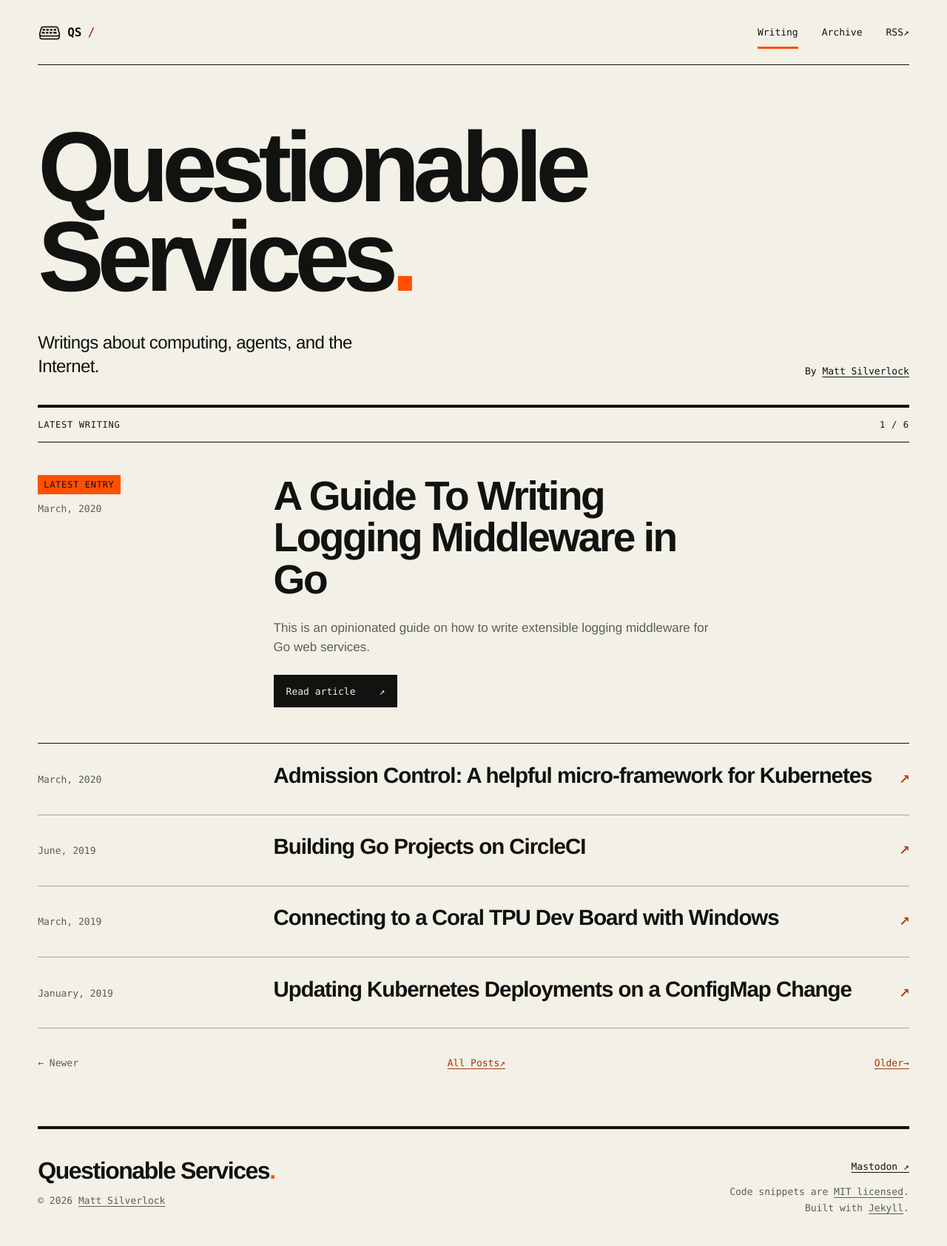
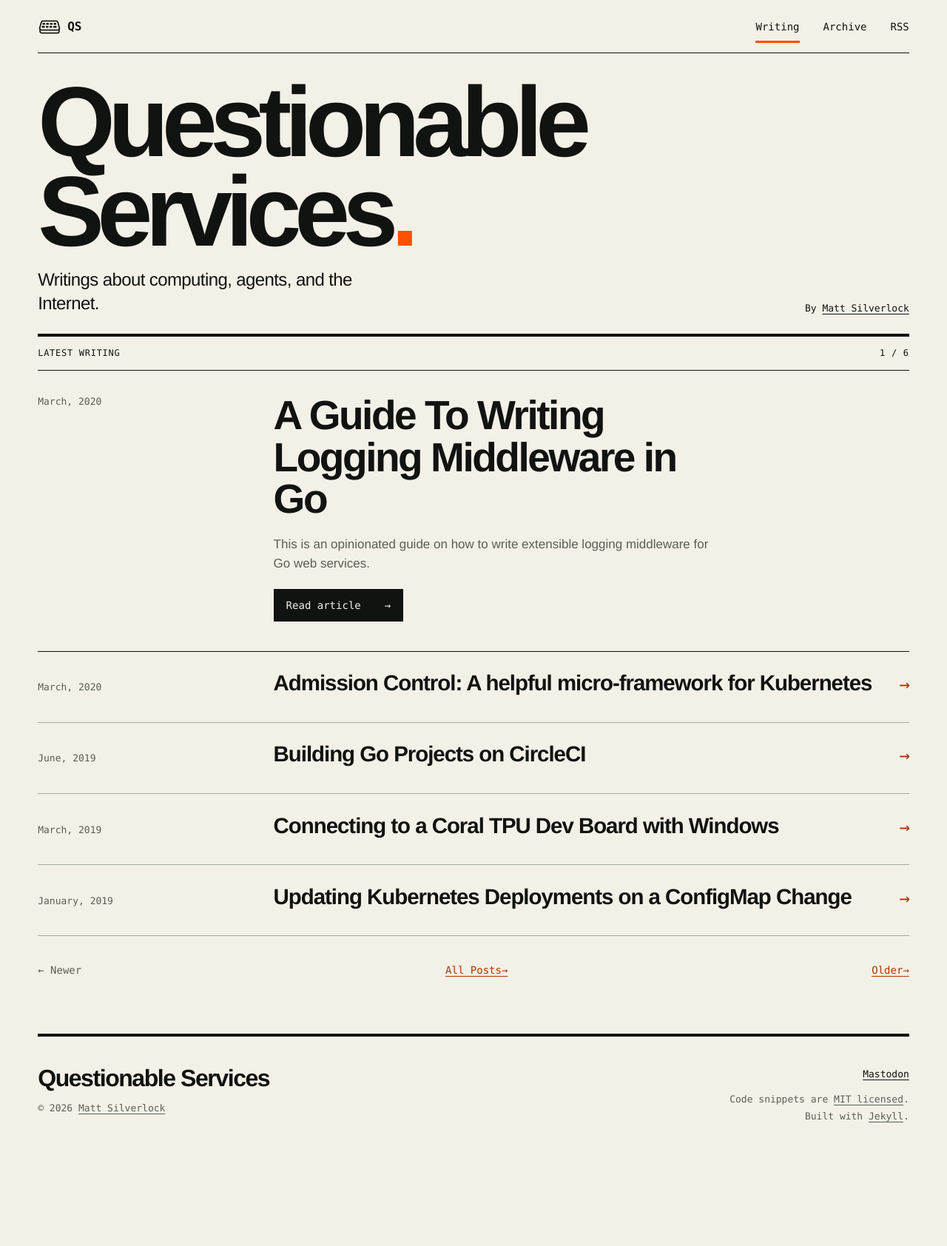
Before and after one commit to elithrar/elithrar.github.io, a Jekyll site: the page built from index.html, in a window 1280 px wide. Shown: the whole page at 74% size. Built offline with Jekyll 4.4.1, drawn with Linux system fonts in a browser that asks for light colours; the list of posts is cut into pages by our own code; after the commit the page ends 1560 px from its top, so only the background shows below that.

Commit message:
Address design review: tighten composition, clarify hierarchy, and simplify signal language

```diff
--- a/_includes/footer.html
+++ b/_includes/footer.html
@@ -1,6 +1,6 @@
 <footer class="site-footer">
-  <div><a class="footer-name" href="/">Questionable Services<span class="signal" aria-hidden="true">.</span></a><p>&copy; {{ site.time | date: "%Y" }} <a href="mailto:{{ site.author.email }}">{{ site.author.name }}</a></p></div>
-  <div class="footer-details"><a rel="me" href="https://mastodon.social/@elithrar">Mastodon ↗</a><p>Code snippets are <a href="https://choosealicense.com/licenses/mit/">MIT licensed</a>.<br />Built with <a href="https://jekyllrb.com/">Jekyll</a>.</p></div>
+  <div><a class="footer-name" href="/">Questionable Services</a><p>&copy; {{ site.time | date: "%Y" }} <a href="mailto:{{ site.author.email }}">{{ site.author.name }}</a></p></div>
+  <div class="footer-details"><a rel="me" href="https://mastodon.social/@elithrar">Mastodon</a><p>Code snippets are <a href="https://choosealicense.com/licenses/mit/">MIT licensed</a>.<br />Built with <a href="https://jekyllrb.com/">Jekyll</a>.</p></div>
 </footer>
 <script src="/public/js/anchor.min.js"></script>
 <script>
--- a/_layouts/default.html
+++ b/_layouts/default.html
@@ -1,19 +1,19 @@
 <!DOCTYPE html>
 <html lang="en-US">
   {% include head.html %}
-  <body{% if page.url == "/" or paginator %} class="home"{% endif %}>
+  <body{% if paginator.page == 1 %} class="home"{% endif %}>
     <a class="skip-link" href="#main">Skip to content</a>
     <div class="site-shell">
       <header class="site-header">
         <div class="utility-bar">
-          <a class="wordmark" href="/" aria-label="Questionable Services home"><img src="/public/favicon.svg" width="32" height="32" alt="" />QS<span aria-hidden="true"> / </span></a>
+          <a class="wordmark" href="/" aria-label="Questionable Services home"><img src="/public/favicon.svg" width="32" height="32" alt="" />QS</a>
           <nav aria-label="Main navigation">
             <a href="/"{% if page.url == "/" or paginator %} aria-current="page"{% endif %}>Writing</a>
             <a href="/archive/"{% if page.url == "/archive/" %} aria-current="page"{% endif %}>Archive</a>
-            <a href="/atom.xml">RSS <span aria-hidden="true">↗</span></a>
+            <a href="/atom.xml">RSS</a>
           </nav>
         </div>
-        {% if page.url == "/" or paginator %}
+        {% if paginator.page == 1 %}
         <div class="masthead">
           <h1>Questionable<br />Services<span class="signal" aria-hidden="true">.</span></h1>
           <div class="masthead-caption">
--- a/_layouts/post.html
+++ b/_layouts/post.html
@@ -9,10 +9,10 @@ layout: default
   <div class="post-content">{{ content }}</div>
 </article>
 <section class="related" aria-labelledby="related-title">
-  <div class="section-bar"><h2 id="related-title">Recent Posts</h2><a href="/archive/">All Posts <span aria-hidden="true">↗</span></a></div>
+  <div class="section-bar"><h2 id="related-title">Recent Posts</h2><a href="/archive/">All Posts <span aria-hidden="true">→</span></a></div>
   <ul class="related-posts">
     {% for post in site.related_posts limit:4 %}
-    <li><a href="{{ post.url }}">{{ post.title }}<span aria-hidden="true">↗</span></a></li>
+    <li><a href="{{ post.url }}">{{ post.title }}<span aria-hidden="true">→</span></a></li>
     {% endfor %}
   </ul>
 </section>
--- a/archive.html
+++ b/archive.html
@@ -4,12 +4,12 @@ title: Archive
 permalink: /archive/
 ---
 <section class="archive" aria-labelledby="archive-title">
-  <div class="archive-header"><h1 id="archive-title">All Posts<span class="signal" aria-hidden="true">.</span></h1><span class="annotation">{{ site.posts | size }} Entries</span></div>
+  <div class="archive-header"><h1 id="archive-title">All Posts</h1><span class="annotation">{{ site.posts | size }} Entries</span></div>
   <ul class="archive-list">
     {% for post in site.posts %}
     <li class="writing-row">
       <time datetime="{{ post.date | date_to_xmlschema }}">{{ post.date | date: "%B, %Y" }}</time>
-      <h2><a href="{{ post.url }}">{{ post.title }}<span class="row-arrow" aria-hidden="true">↗</span></a></h2>
+      <h2><a href="{{ post.url }}">{{ post.title }}<span class="row-arrow" aria-hidden="true">→</span></a></h2>
     </li>
     {% endfor %}
   </ul>
--- a/index.html
+++ b/index.html
@@ -2,25 +2,31 @@
 layout: default
 ---
 
+{% assign article_heading = "h2" %}
+{% if paginator.page == 1 %}{% assign article_heading = "h3" %}{% endif %}
 <section class="writing" aria-labelledby="writing-title">
   <div class="section-bar">
-    <h2 id="writing-title">{% if paginator.page == 1 %}Latest Writing{% else %}Earlier Writing{% endif %}</h2>
+    {% if paginator.page == 1 %}
+    <h2 id="writing-title">Latest Writing</h2>
+    {% else %}
+    <h1 id="writing-title">Earlier Writing</h1>
+    {% endif %}
     <span class="annotation">{{ paginator.page }} / {{ paginator.total_pages }}</span>
   </div>
   {% for post in paginator.posts %}
   {% if forloop.first %}
   <article class="featured-post">
-    <div class="post-meta"><span class="annotation">{% if paginator.page == 1 %}Latest Entry{% else %}From the Archive{% endif %}</span><time datetime="{{ post.date | date_to_xmlschema }}">{{ post.date | date: "%B, %Y" }}</time></div>
+    <div class="post-meta"><time datetime="{{ post.date | date_to_xmlschema }}">{{ post.date | date: "%B, %Y" }}</time></div>
     <div class="featured-content">
-      <h3><a href="{{ post.url }}">{{ post.title }}</a></h3>
+      <{{ article_heading }}><a href="{{ post.url }}">{{ post.title }}</a></{{ article_heading }}>
       <div class="excerpt">{{ post.excerpt }}</div>
-      <a class="read-link" href="{{ post.url }}">Read article <span aria-hidden="true">↗</span><span class="sr-only">: {{ post.title }}</span></a>
+      <a class="read-link" href="{{ post.url }}">Read article <span aria-hidden="true">→</span><span class="sr-only">: {{ post.title }}</span></a>
     </div>
   </article>
   {% else %}
   <article class="writing-row">
     <time datetime="{{ post.date | date_to_xmlschema }}">{{ post.date | date: "%B, %Y" }}</time>
-    <h3><a href="{{ post.url }}">{{ post.title }}<span class="row-arrow" aria-hidden="true">↗</span></a></h3>
+    <{{ article_heading }}><a href="{{ post.url }}">{{ post.title }}<span class="row-arrow" aria-hidden="true">→</span></a></{{ article_heading }}>
   </article>
   {% endif %}
   {% endfor %}
@@ -29,7 +35,7 @@ layout: default
   {% if paginator.previous_page %}
   <a href="{{ paginator.previous_page_path }}"><span aria-hidden="true">←</span> Newer</a>
   {% else %}<span aria-disabled="true">← Newer</span>{% endif %}
-  <a class="archive-link" href="/archive/">All Posts <span aria-hidden="true">↗</span></a>
+  <a class="archive-link" href="/archive/">All Posts <span aria-hidden="true">→</span></a>
   {% if paginator.next_page %}
   <a href="{{ paginator.next_page_path }}">Older <span aria-hidden="true">→</span></a>
   {% else %}<span aria-disabled="true">Older →</span>{% endif %}
--- a/public/css/app.css
+++ b/public/css/app.css
@@ -21,42 +21,40 @@ img { display: block; max-width: 100%; height: auto; }
 h1, h2, h3, h4, h5, h6 { margin: 0; font-weight: 750; line-height: 1.1; letter-spacing: -.035em; }
 p { margin: 0 0 1.25rem; }
 .site-shell { max-width: 1440px; margin: 0 auto; padding: 0 var(--gutter); }
-.utility-bar { display: flex; flex-wrap: wrap; padding-block: .75rem; align-items: center; justify-content: space-between; gap: 1rem; min-height: 88px; border-bottom: 1px solid var(--ink); }
+.utility-bar { display: flex; flex-wrap: wrap; padding-block: .75rem; align-items: center; justify-content: space-between; gap: 1rem; min-height: 72px; border-bottom: 1px solid var(--ink); }
 .wordmark { display: flex; align-items: center; gap: .5rem; font: 700 1rem var(--mono); color: var(--ink); text-decoration: none; }
 .wordmark img { width: 32px; height: 32px; }
-.wordmark > span { color: var(--link); }
 .utility-bar nav { display: flex; flex-wrap: wrap; max-width: 100%; gap: clamp(.75rem, 2.5vw, 2.5rem); }
-.utility-bar nav a { display: inline-flex; align-items: center; min-height: 44px; font: .8125rem var(--mono); text-decoration: none; color: var(--ink); }
+.utility-bar nav a { display: inline-flex; align-items: center; min-height: 44px; font: .875rem var(--mono); text-decoration: none; color: var(--ink); }
 .utility-bar nav a[aria-current] { box-shadow: inset 0 -3px var(--signal); }
 .utility-bar nav a:hover { color: var(--link); }
-.masthead { padding: clamp(2.5rem, 6vw, 5.5rem) 0 2.25rem; }
+.masthead { padding: 2rem 0 1.5rem; }
 .masthead h1 { font-size: clamp(2.625rem, 10.5vw, 9.25rem); line-height: .9; letter-spacing: -.07em; font-weight: 800; }
 .signal { color: var(--signal); }
-.masthead-caption { display: grid; grid-template-columns: 2fr 1fr; gap: 2rem; align-items: end; margin-top: 2.5rem; }
+.masthead-caption { display: grid; grid-template-columns: 2fr 1fr; gap: 2rem; align-items: end; margin-top: 1rem; }
 .masthead-caption > p:first-child { max-width: 30rem; font-size: clamp(1.125rem, 2vw, 1.5rem); line-height: 1.35; letter-spacing: -.025em; }
 .masthead-caption p { margin: 0; }
 .byline { font: .8125rem/1.5 var(--mono); text-align: right; }
 .byline a { color: var(--ink); }
 .section-bar { display: flex; align-items: center; justify-content: space-between; gap: 1rem; padding: .85rem 0; border-top: 4px solid var(--ink); border-bottom: 1px solid var(--ink); }
-.section-bar h2, .annotation { font: .75rem/1.5 var(--mono); letter-spacing: .06em; text-transform: uppercase; }
-.section-bar a { font: .8125rem var(--mono); }
-.featured-post { display: grid; grid-template-columns: 1fr 3fr; gap: 2rem; padding: 2.75rem 0 3rem; border-bottom: 1px solid var(--ink); }
+.section-bar h1, .section-bar h2, .annotation { font: .75rem/1.5 var(--mono); letter-spacing: .06em; text-transform: uppercase; }
+.section-bar a { font: .875rem var(--mono); }
+.featured-post { display: grid; grid-template-columns: 1fr 3fr; gap: 2rem; padding: 2rem 0 2.5rem; border-bottom: 1px solid var(--ink); }
 .post-meta { display: flex; flex-direction: column; align-items: flex-start; gap: .65rem; font: .8125rem/1.5 var(--mono); }
-.post-meta .annotation { padding: .25rem .5rem; color: var(--ink); background: var(--signal); }
 time { color: var(--muted); font: .8125rem/1.5 var(--mono); }
 .featured-content { max-width: 52rem; min-width: 0; }
-.featured-content h3 { max-width: 20ch; font-size: clamp(2rem, 4.3vw, 3.75rem); line-height: 1.03; letter-spacing: -.045em; }
-.featured-content h3 a, .writing-row a { color: var(--ink); text-decoration: none; }
-.featured-content h3 a:hover, .writing-row a:hover { color: var(--link); }
-.excerpt { margin-top: 1.5rem; max-width: 65ch; color: var(--muted); }
+.featured-content :is(h2, h3) { max-width: 20ch; font-size: clamp(1.875rem, 4.3vw, 3.75rem); line-height: 1.03; letter-spacing: -.045em; }
+.featured-content :is(h2, h3) a, .writing-row a { color: var(--ink); text-decoration: none; }
+.featured-content :is(h2, h3) a:hover, .writing-row a:hover { color: var(--link); }
+.excerpt { margin-top: 1.25rem; max-width: 65ch; color: var(--muted); }
 .excerpt p:last-child { margin-bottom: 0; }
-.read-link { display: inline-flex; align-items: center; justify-content: space-between; gap: 2rem; min-height: 44px; margin-top: 1.5rem; padding: .65rem 1rem; border: 1px solid var(--ink); color: var(--paper); background: var(--ink); font: .8125rem var(--mono); text-decoration: none; }
+.read-link { display: inline-flex; align-items: center; justify-content: space-between; gap: 2rem; min-height: 44px; margin-top: 1.25rem; padding: .65rem 1rem; border: 1px solid var(--ink); color: var(--paper); background: var(--ink); font: .875rem var(--mono); text-decoration: none; }
 .read-link:hover { color: var(--ink); background: var(--signal); }
 .writing-row { display: grid; grid-template-columns: 1fr 3fr; align-items: baseline; gap: 2rem; padding: 1.6rem 0; border-bottom: 1px solid var(--rule); }
 .writing-row h2, .writing-row h3 { min-width: 0; font-size: clamp(1.25rem, 2.3vw, 1.875rem); line-height: 1.16; }
 .writing-row a { overflow-wrap: anywhere; display: flex; justify-content: space-between; align-items: baseline; gap: 1.5rem; min-height: 44px; }
 .row-arrow { flex-shrink: 0; color: var(--link); font: 1.5rem var(--mono); }
-.pagination { display: flex; align-items: center; justify-content: space-between; gap: 1rem; margin: 1.5rem 0 4rem; font: .8125rem var(--mono); }
+.pagination { display: flex; align-items: center; justify-content: space-between; gap: 1rem; margin: 1.5rem 0 4rem; font: .875rem var(--mono); }
 .pagination > * { display: inline-flex; align-items: center; min-height: 44px; }
 .pagination [aria-disabled] { color: var(--muted); }
 .compact-masthead { margin: 0; padding: 1.75rem 0; font-size: clamp(1.75rem, 4vw, 3rem); font-weight: 800; letter-spacing: -.06em; line-height: 1; border-bottom: 4px solid var(--ink); }
@@ -71,7 +69,7 @@ time { color: var(--muted); font: .8125rem/1.5 var(--mono); }
 .post-content img { margin: 1.5rem auto; }
 .post-content > :first-child { margin-top: 0; }
 hr { border: 0; border-top: 1px solid var(--rule); margin: 2rem 0; }
-blockquote { margin: 1.5rem 0; padding: .5rem 0 .5rem 1.25rem; border-left: 3px solid var(--signal); color: var(--muted); }
+blockquote { margin: 1.5rem 0; padding: .5rem 0 .5rem 1.25rem; border-left: 3px solid var(--rule); color: var(--muted); }
 blockquote > :last-child { margin-bottom: 0; }
 code, pre { font-family: var(--mono); }
 code { padding: .15em .25em; background: var(--code-paper); font-size: .85em; overflow-wrap: anywhere; }
@@ -106,11 +104,14 @@ th { background: var(--code-paper); }
 main:focus { outline: none; }
 @media (max-width: 700px) {
   .utility-bar { min-height: 72px; }
-  .masthead-caption { grid-template-columns: 1fr; gap: 1.25rem; margin-top: 1.75rem; }
+  .masthead { padding: 1.5rem 0 1.25rem; }
+  .masthead h1 { font-size: clamp(2.75rem, 14vw, 5.5rem); }
+  .masthead-caption { grid-template-columns: 1fr; gap: .5rem; margin-top: 1.25rem; }
   .byline { text-align: left; }
   .featured-post, .article-header { grid-template-columns: 1fr; gap: 1.5rem; padding: 2rem 0; }
+  .featured-post { gap: .75rem; padding: 1.5rem 0 2rem; }
   .post-meta { flex-direction: row; flex-wrap: wrap; align-items: center; gap: .75rem 1rem; }
-  .featured-content h3 { max-width: 24ch; }
+  .featured-content :is(h2, h3) { max-width: 24ch; }
   .writing-row { grid-template-columns: 1fr; gap: .5rem; padding: 1.25rem 0; }
   .writing-row a { gap: 1rem; }
   .post-content { width: 100%; padding: 0; margin: 2rem 0 3rem; font-size: 1.0625rem; }
```
